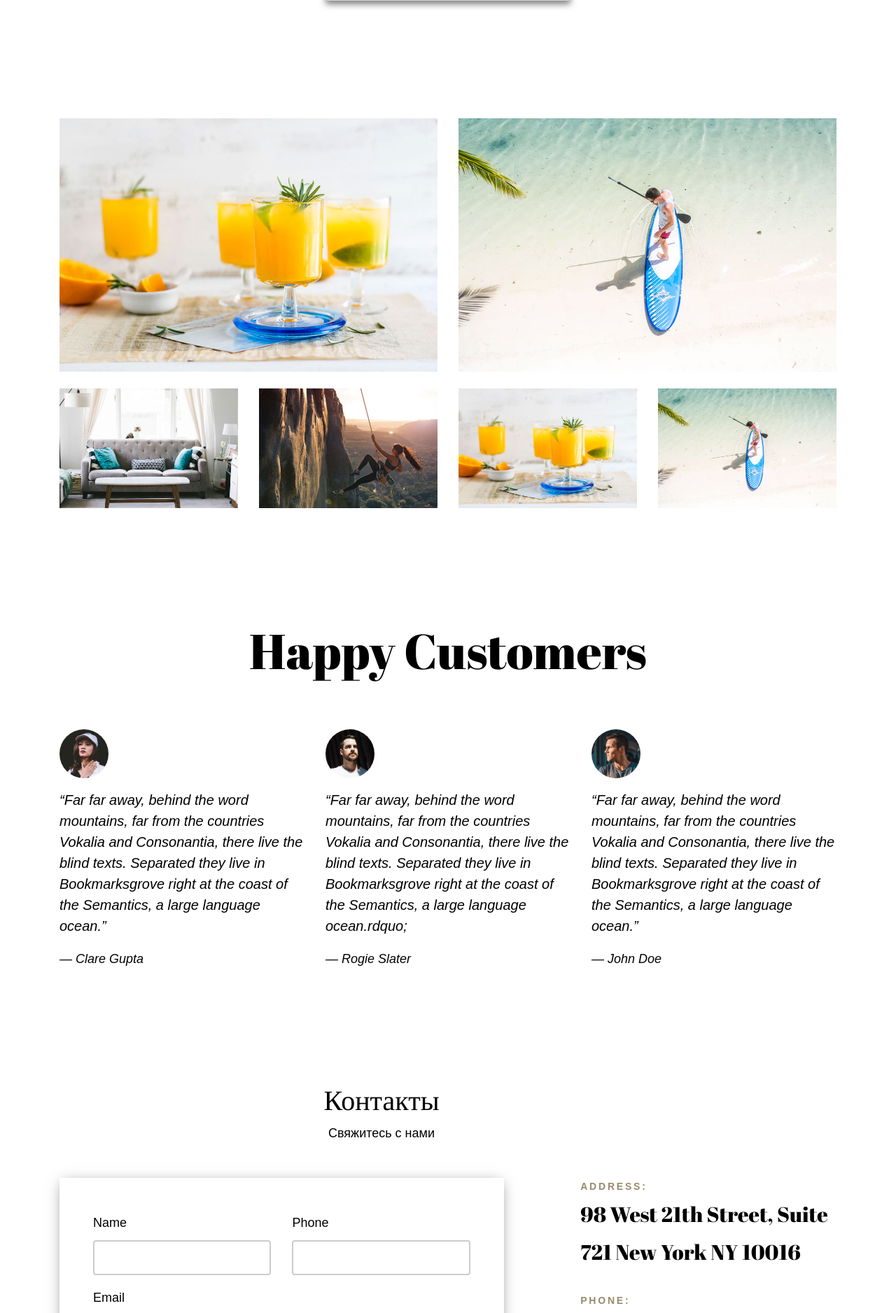
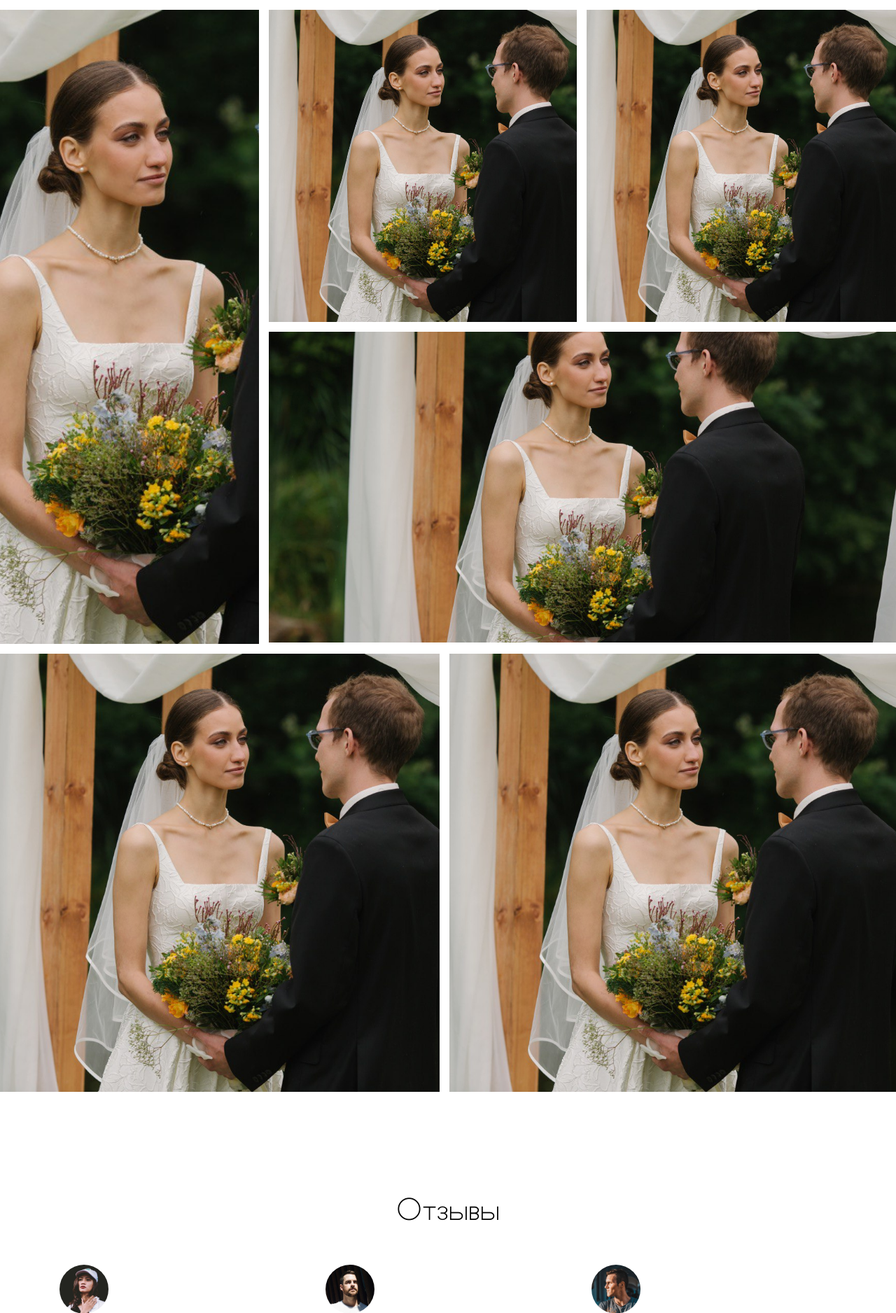
Before and after one commit to polinanechaeva25/wedding_salon, a Django app: page / in a window 1280 px wide. Shown: the part 2931-4807 px from the top of the page at 70% size. Run offline with Django 3.2, Linux system fonts and the light colour scheme; some libraries are stand-ins or nearby versions; some web fonts are replaced.

Commit message:
collage + logo

```diff
--- a/mainapp/templates/mainapp/base.html
+++ b/mainapp/templates/mainapp/base.html
@@ -22,6 +22,7 @@
 
     <link rel="stylesheet" href="{% static 'fonts/ionicons/css/ionicons.min.css' %}">
     <link rel="stylesheet" href="{% static 'fonts/fontawesome/css/font-awesome.min.css' %}">
+    <link rel="stylesheet" href="{% static 'fonts/ttf/CaviarDreams.ttf' %}">
 
     <!-- Theme Style -->
     <link rel="stylesheet" href="{% static 'css/style.css' %}">
@@ -46,54 +47,55 @@
 
         <footer class="section footer-section">
           <div class="container">
-            <div class="row mb-4">
-              <div class="col-md-3 mb-5">
-                <h3>Quick Link</h3>
-                <ul class="list-unstyled link">
-                  <li><a href="#">About Us</a></li>
-                  <li><a href="#">Terms &amp; Conditions</a></li>
-                  <li><a href="#">Privacy Policy</a></li>
-                  <li><a href="#">Help</a></li>
-                 <li><a href="#">Rooms</a></li>
-                </ul>
-              </div>
-              <div class="col-md-3 mb-5">
-                <h3>Support</h3>
-                <ul class="list-unstyled link">
-                  <li><a href="#">Our Location</a></li>
-                  <li><a href="#">The Hosts</a></li>
-                  <li><a href="#">About</a></li>
-                  <li><a href="#">Contact</a></li>
-                  <li><a href="#">Restaurant</a></li>
-                </ul>
-              </div>
-              <div class="col-md-3 mb-5 pr-md-5 contact-info">
-                <h3>Contact Info</h3>
-                <p><span class="d-block">Address:</span> <span> 98 West 21th Street, Suite 721 New York NY 10016</span></p>
-                <p><span class="d-block">Phone:</span> <span> (+1) 435 3533</span></p>
-                <p><span class="d-block">Email:</span> <span> info@yourdomain.com</span></p>
-              </div>
-              <div class="col-md-3 mb-5">
-                <h3>Subscribe</h3>
-                <p>Sign up for our newsletter</p>
-                <form action="#" class="footer-newsletter">
-                  <div class="form-group">
-                    <input type="email" class="form-control" placeholder="Your email...">
-                    <button type="submit" class="btn"><span class="fa fa-paper-plane"></span></button>
-                  </div>
-                </form>
-              </div>
-            </div>
-            <div class="row bordertop text-center pt-5">
-              <p class="col-md-12">&copy; Copyright 2018. All Rights Reserved. <br> Designed &amp; Developed by <a href="https://free-template.co/">Free-Template.co</a> <br>Distributed by <a href="https://themewagon.com/">ThemeWagon</a></p>
-
-              <p class="col-md-12 social">
+<!--            <div class="row mb-4">-->
+<!--              <div class="col-md-3 mb-5">-->
+<!--                <h3>Quick Link</h3>-->
+<!--                <ul class="list-unstyled link">-->
+<!--                  <li><a href="#">About Us</a></li>-->
+<!--                  <li><a href="#">Terms &amp; Conditions</a></li>-->
+<!--                  <li><a href="#">Privacy Policy</a></li>-->
+<!--                  <li><a href="#">Help</a></li>-->
+<!--                 <li><a href="#">Rooms</a></li>-->
+<!--                </ul>-->
+<!--              </div>-->
+<!--              <div class="col-md-3 mb-5">-->
+<!--                <h3>Support</h3>-->
+<!--                <ul class="list-unstyled link">-->
+<!--                  <li><a href="#">Our Location</a></li>-->
+<!--                  <li><a href="#">The Hosts</a></li>-->
+<!--                  <li><a href="#">About</a></li>-->
+<!--                  <li><a href="#">Contact</a></li>-->
+<!--                  <li><a href="#">Restaurant</a></li>-->
+<!--                </ul>-->
+<!--              </div>-->
+              <h3 class="font-poiret">Контакты</h3>
+              <div class="footer-custom font-poiret">
+                <p class="foot-p" style="margin-right: 5%;"><span class="d-block">Address:</span> <span> 98 West 21th Street, Suite 721 New York NY 10016</span></p>
+                <p class="foot-p"><span class="d-block">Phone:</span> <span> (+1) 435 3533</span></p>
+                <p class="foot-p"><span class="d-block">Email:</span> <span> info@yourdomain.com</span></p>
+              <p class="foot-p social">
                 <a href="https://vk.com/lawedru" target="_blank"><span class="fa fa-vk"></span></a>
                 <a href="#" target="_blank"><span class="fa fa-instagram"></span></a>
                 <a class="pl-20"href="https://t.me/LA88YON_DQJ5E0MDAy" target="_blank"><span class="fa fa-telegram"></span></a>
 
 
               </p>
+              </div>
+<!--              <div class="col-md-3 mb-5">-->
+<!--                <h3>Subscribe</h3>-->
+<!--                <p>Sign up for our newsletter</p>-->
+<!--                <form action="#" class="footer-newsletter">-->
+<!--                  <div class="form-group">-->
+<!--                    <input type="email" class="form-control" placeholder="Your email...">-->
+<!--                    <button type="submit" class="btn"><span class="fa fa-paper-plane"></span></button>-->
+<!--                  </div>-->
+<!--                </form>-->
+<!--              </div>-->
+<!--            </div>-->
+            <div class="row bordertop text-center pt-5 font-poiret">
+              <p class="col-md-12">&copy; Copyright 2018. All Rights Reserved. <br> Designed &amp; Developed by <a href="https://free-template.co/">Free-Template.co</a> <br>Distributed by <a href="https://themewagon.com/">ThemeWagon</a></p>
+
+
             </div>
           </div>
         </footer>
--- a/mainapp/templates/mainapp/include/header.html
+++ b/mainapp/templates/mainapp/include/header.html
@@ -4,7 +4,7 @@
     <div class="row">
       <div class="col-4 site-logo" data-aos="fade">
         <a style="padding-left: 70px" href="index.html" class="animsition-link">
-          <img src="{% static 'images/logo.png' %}" alt="logo" style="width: 60px;">
+          <img src="{% static 'images/logo.png' %}" alt="logo" style="object-fit: cover; width: 95px; height: 47px;">
         </a>
 
       </div>
--- a/mainapp/templates/mainapp/index.html
+++ b/mainapp/templates/mainapp/index.html
@@ -8,7 +8,7 @@
       <div class="container">
         <div class="row site-hero-inner justify-content-center align-items-center">
           <div class="col-md-10 text-center top-lawed">
-            <h1 class="heading mb-4" data-aos="fade-up" style="font-size: 45px;">LAWED</h1>
+            <h1 class="heading mb-4" data-aos="fade-up" style="font-size: 100px;">LAWED</h1>
           </div>
         </div>
       </div>
@@ -36,7 +36,7 @@
           </div>
           <div class="col-lg-6 mb-4" data-aos="fade-up">
             <p><img src="{% static 'images/first.jpg' %}" alt="Free Template by Free-Template.co" class="img-fluid" style="object-fit: cover;
-    width: 400px;"></p>
+    width: 450px;"></p>
           </div>
 
         </div>
@@ -65,7 +65,7 @@
               Оптимизируем бюджет и убережем от лишних трат</p>
               <p class="font-poiret">
               Координируем свадебный день</p>
-              <p class="font-poiret" style="margin-bottom: 38%;">
+              <p class="font-poiret" style="margin-bottom: 32%;">
               Мы на связи 24/7
                </p>
                             <br>
@@ -85,7 +85,7 @@
 </p>
               <p class="font-poiret">Помогаем молодоженам и гостям
 </p>
-              <p class="font-poiret" style="margin-bottom: 48%;">Мы на связи 24/7</p>
+              <p class="font-poiret" style="margin-bottom: 43%;">Мы на связи 24/7</p>
                             <br>
               <h3 class="font-poiret">СТОИМОСТЬ от <br> 10 000 рублей</h3>
             </div>
@@ -102,7 +102,9 @@
                 <p class="font-poiret">Проконсультируем в подборе свадебных специалистов </p>
 <!--                <p class="font-poiret">ВСТРЕЧА ДО 1 ЧАСА БЕСПЛАТНО</p>-->
               <br>
-              <h3 class="font-poiret">СТОИМОСТЬ <br> 2 000 рублей</h3>
+              <h3 class="font-poiret">СТОИМОСТЬ<span style="font-size: 18px; vertical-align: super;">*</span> <br> 2 000 рублей</h3>
+              <br>
+              <p class="font-poiret" style="font-size: 12px;">* ВСТРЕЧА ДО 1 ЧАСА БЕСПЛАТНО</p>
             </div>
           </div>
 
@@ -112,45 +114,43 @@
       </div>
     </section>
 
-       <section class="section">
-      <div class="container">
-        <div class="row">
+     <section class="section">
+      <div>
+        <div class="row mlr-0">
 
-          <div class="col-md-6 col-lg-6 mb-4">
-            <a href="{% static 'images/img_1.jpg' %}" data-fancybox="gallery"><img src="{% static 'images/img_1.jpg' %}" alt="Free Template by Free-Template.co" class="img-fluid"></a>
+        <div class="big-wrapper" >
+          <div class="first-width">
+            <a href="{% static 'images/preview.jpg' %}" data-fancybox="gallery"><img src="{% static 'images/preview.jpg' %}" alt="Img Gallery" class="img-fluid vertic p-7"></a>
           </div>
-          <div class="col-md-6 col-lg-6 mb-4">
-            <a href="{% static 'images/img_2.jpg' %}" data-fancybox="gallery"><img src="{% static 'images/img_2.jpg' %}" alt="Free Template by Free-Template.co" class="img-fluid"></a>
+          <div class="wrapper">
+            <div class="pro-wrapper">
+              <a href="{% static 'images/preview.jpg' %}" data-fancybox="gallery"><img src="{% static 'images/preview.jpg' %}" alt="Img Gallery" class="img-fluid p-7 vertic"></a>
+
+              <a href="{% static 'images/preview.jpg' %}" data-fancybox="gallery"><img src="{% static 'images/preview.jpg' %}" alt="Img Gallery" class="img-fluid p-7 pr-0 vertic"></a>
+            </div>
+            <div>
+              <a href="{% static 'images/preview.jpg' %}" data-fancybox="gallery"><img src="{% static 'images/preview.jpg' %}" alt="Img Gallery" class="img-fluid p-7 pr-0 horiz"></a>
+            </div>
           </div>
-          <div class="col-md-6 col-lg-3 mb-4">
-            <a href="{% static 'images/img_3.jpg' %}" data-fancybox="gallery"><img src="{% static 'images/img_3.jpg' %}" alt="Free Template by Free-Template.co" class="img-fluid"></a>
+        </div>
+        <div class="little-wrapper" >
+          <div class="last-line">
+            <a href="{% static 'images/preview.jpg' %}" data-fancybox="gallery"><img src="{% static 'images/preview.jpg' %}" alt="Img Gallery" class="img-fluid p-7 square"></a>
           </div>
-          <div class="col-md-6 col-lg-3 mb-4">
-            <a href="{% static 'images/img_5.jpg' %}" data-fancybox="gallery"><img src="{% static 'images/img_5.jpg' %}" alt="Free Template by Free-Template.co" class="img-fluid"></a>
+          <div class="last-line">
+            <a href="{% static 'images/preview.jpg' %}" data-fancybox="gallery"><img src="{% static 'images/preview.jpg' %}" alt="Img Gallery" class="img-fluid p-7 pr-0 square"></a>
           </div>
-
-          <div class="col-md-6 col-lg-3 mb-4">
-            <a href="{% static 'images/img_1.jpg' %}" data-fancybox="gallery"><img src="{% static 'images/img_1.jpg' %}" alt="Free Template by Free-Template.co" class="img-fluid"></a>
-          </div>
-
-          <div class="col-md-6 col-lg-3 mb-4">
-            <a href="{% static 'images/img_2.jpg' %}" data-fancybox="gallery"><img src="{% static 'images/img_2.jpg' %}" alt="Free Template by Free-Template.co" class="img-fluid"></a>
-          </div>
-
+        </div>
         </div>
       </div>
     </section>
-
-
-
-
 
 
     <section class="section testimonial-section bg-light-2">
       <div class="container">
         <div class="row justify-content-center text-center mb-5">
           <div class="col-md-8">
-            <h2 class="heading" data-aos="fade-up">Happy Customers</h2>
+            <h1 class="font-poiret" data-aos="fade-up">Отзывы</h1>
           </div>
         </div>
         <div class="row">
@@ -161,25 +161,25 @@
               </div>
               <blockquote>
 
-                <p>&ldquo;Far far away, behind the word mountains, far from the countries Vokalia and Consonantia, there live the blind texts. Separated they live in Bookmarksgrove right at the coast of the Semantics, a large language ocean.&rdquo;</p>
+                <p class="font-poiret">&ldquo;Far far away, behind the word mountains, far from the countries Vokalia and Consonantia, there live the blind texts. Separated they live in Bookmarksgrove right at the coast of the Semantics, a large language ocean.&rdquo;</p>
               </blockquote>
-              <p><em>&mdash; Clare Gupta</em></p>
+              <p><em class="font-poiret">&mdash; Clare Gupta</em></p>
 
             </div>
           </div>
-          <!-- END col -->
+
           <div class="col-md-4" data-aos="fade-up" data-aos-delay="200">
             <div class="testimonial">
               <div class="author-image mb-3">
                 <img src="{% static 'images/person_2.jpg' %}" alt="Image placeholder" class="rounded-circle">
               </div>
               <blockquote>
-                <p>&ldquo;Far far away, behind the word mountains, far from the countries Vokalia and Consonantia, there live the blind texts. Separated they live in Bookmarksgrove right at the coast of the Semantics, a large language ocean.rdquo;</p>
+                <p class="font-poiret">&ldquo;Far far away, behind the word mountains, far from the countries Vokalia and Consonantia, there live the blind texts. Separated they live in Bookmarksgrove right at the coast of the Semantics, a large language ocean.rdquo;</p>
               </blockquote>
-              <p><em>&mdash; Rogie Slater</em></p>
+              <p><em class="font-poiret">&mdash; Rogie Slater</em></p>
             </div>
           </div>
-          <!-- END col -->
+
 
           <div class="col-md-4" data-aos="fade-up" data-aos-delay="300">
             <div class="testimonial">
@@ -188,9 +188,9 @@
               </div>
               <blockquote>
 
-                <p>&ldquo;Far far away, behind the word mountains, far from the countries Vokalia and Consonantia, there live the blind texts. Separated they live in Bookmarksgrove right at the coast of the Semantics, a large language ocean.&rdquo;</p>
+                <p class="font-poiret">&ldquo;Far far away, behind the word mountains, far from the countries Vokalia and Consonantia, there live the blind texts. Separated they live in Bookmarksgrove right at the coast of the Semantics, a large language ocean.&rdquo;</p>
               </blockquote>
-              <p><em>&mdash; John Doe</em></p>
+              <p><em class="font-poiret">&mdash; John Doe</em></p>
             </div>
           </div>
 
@@ -202,41 +202,41 @@
     <section class="section contact-section">
       <div class="container">
         <div class="row">
-          <div class="col-md-10 text-center">
-            <h1 class="heading" data-aos="fade-up">Контакты</h1>
-            <p class="sub-heading mb-5" data-aos="fade-up" data-aos-delay="100">
+          <div class="col-md-12 text-center">
+            <h1 class="heading font-poiret"  data-aos="fade-up">Контакты</h1>
+            <h5 class="sub-heading mb-5 font-poiret" data-aos="fade-up" data-aos-delay="100">
               Свяжитесь с нами
-            </p>
+            </h5>
           </div>
           <div class="col-md-7">
 
             <form action="#" method="post" class="bg-white p-md-5 p-4 mb-5">
               <div class="row">
-                <div class="col-md-6 form-group">
-                  <label for="name">Name</label>
+                <div class="col-md-6 form-group font-poiret">
+                  <label for="name">Имя</label>
                   <input type="text" id="name" class="form-control ">
                 </div>
-                <div class="col-md-6 form-group">
-                  <label for="phone">Phone</label>
+                <div class="col-md-6 form-group font-poiret">
+                  <label for="phone">Тема</label>
                   <input type="text" id="phone" class="form-control ">
                 </div>
               </div>
 
               <div class="row">
-                <div class="col-md-12 form-group">
-                  <label for="email">Email</label>
+                <div class="col-md-12 form-group font-poiret">
+                  <label for="email">Почта</label>
                   <input type="email" id="email" class="form-control ">
                 </div>
               </div>
               <div class="row">
-                <div class="col-md-12 form-group">
-                  <label for="message">Write Message</label>
+                <div class="col-md-12 form-group font-poiret">
+                  <label for="message">Сообщение</label>
                   <textarea name="message" id="message" class="form-control " cols="30" rows="8"></textarea>
                 </div>
               </div>
               <div class="row">
-                <div class="col-md-6 form-group">
-                  <input type="submit" value="Send Message" class="btn btn-primary">
+                <div class="col-md-6 form-group font-poiret">
+                  <input type="submit" value="Отправить письмо" class="btn btn-primary">
                 </div>
               </div>
             </form>
@@ -245,9 +245,9 @@
           <div class="col-md-5">
             <div class="row">
               <div class="col-md-10 ml-auto contact-info">
-                <p><span class="d-block">Address:</span> <span> 98 West 21th Street, Suite 721 New York NY 10016</span></p>
-                <p><span class="d-block">Phone:</span> <span> (+1) 435 3533</span></p>
-                <p><span class="d-block">Email:</span> <span> info@yourdomain.com</span></p>
+                <p><span class="d-block font-poiret">Адресс:</span> <span class="font-poiret"> 98 West 21th Street, Suite 721 New York NY 10016</span></p>
+                <p><span class="d-block font-poiret">Телефон:</span> <span class="font-poiret"> (+1) 435 3533</span></p>
+                <p><span class="d-block font-poiret">Email:</span> <span class="font-poiret"> info@yourdomain.com</span></p>
               </div>
             </div>
           </div>
--- a/static/css/style.css
+++ b/static/css/style.css
@@ -2,7 +2,7 @@ body {
   background: #fff;
   font-family: "Mukta Mahee", arial, sans-serif;
   font-weight: 200;
-  font-size: 18px;
+  font-size: 17px;
   line-height: 1.8;
   color: black;
 }
@@ -1081,25 +1081,88 @@ textarea.form-control {
 }
 
 .top-lawed{
-    top: 10%;
+    top: 5%;
 }
 .back-border{
     border: 3px solid black;
-    background: rgb(142 130 96 / 8%);
+    background: #8e82604f;
     padding: 60px 140px 0px 0px;
     left: 10%;
     margin-top: 10%;
 }
 
 .font-poiret{
-    font-family: 'Poiret One', cursive;
+    font-family: "CaviarDreamsRegular";
 }
 .card{
-    background: rgb(142 130 96 / 8%);
+    background: #8e82604f;
     padding: 20px;
     box-shadow: 0px 5px 10px 0px rgb(0 0 0 / 50%);
-    min-height: 775px;
+    min-height: 818px;
 }
 .pl-lg-5, .px-lg-5 {
     padding-left: 4rem!important;
 }
+
+@font-face {
+    font-family: "CaviarDreamsRegular";
+    src: url("../fonts/ttf/CaviarDreams.ttf");
+    url("../fonts/ttf/CaviarDreams.ttf") format("truetype");
+    font-style: normal;
+    font-weight: 400;
+}
+.pro-wrapper{
+    display: flex;
+    flex: 0 0 50%;
+
+}
+.big-wrapper{
+    display: flex;
+}
+.little-wrapper{
+    display: flex;
+}
+
+.first-width{
+    display: flex;
+    flex: 0 0 30%;
+}
+.vertic{
+    object-fit: cover;
+    height: 100%;
+}
+
+.wrapper{
+    display: flex;
+    flex-direction: column;
+}
+.mlr-0{
+    margin-left: -10px !important;
+    margin-right: 0 !important;
+}
+.p-7{
+    padding: 7px;
+}
+.pr-0{
+    padding-right: 0;
+}
+.horiz{
+    object-fit: cover;
+    width: 100%;
+    height: 75%;
+}
+.last-line{
+    width: 100%;
+}
+.square{
+    object-fit: cover;
+    width: 100%;
+    height: 50vw;
+}
+.footer-custom{
+    display: flex;
+
+}
+.foot-p{
+    flex: 0 0 20%;
+}
```
Also changed, not shown: static/fonts/ttf/CaviarDreams.ttf (added), static/images/logo.png.
